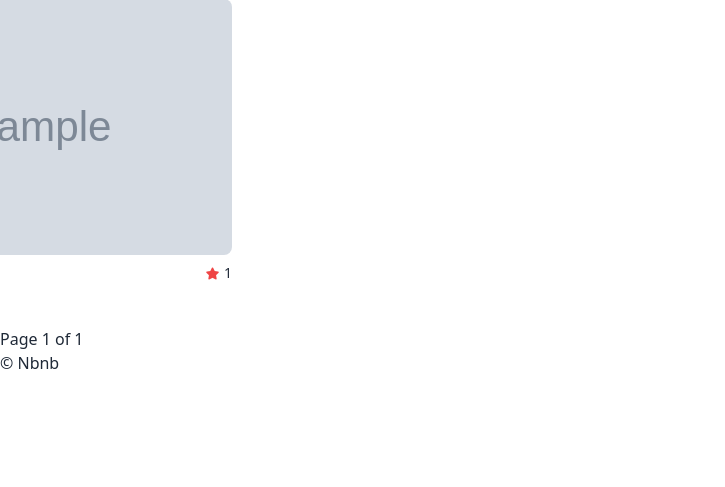
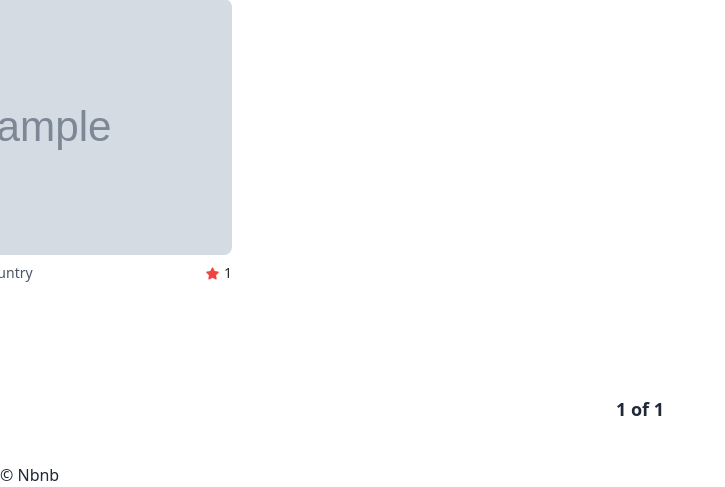
Before and after one commit to heoboseong7/airbnb-clone, a Django app: template templates/rooms/room_list.html in a window 1280 px wide; the page is wider, and only the part inside the window is pictured. Shown: the part 625-1112 px from the top of that part, without its empty margins (0-725 px from the left). Before the commit the page ends 994 px from the top of that part, so only its background shows below. Run offline with Django 3.2, Linux system fonts and the light colour scheme; the template is opened without the code that fills it: most values are stand-ins (such as "Sample title", 1, 10 or a date in 2020); grey boxes marked "Sample" are stand-in pictures; style sheets or scripts are compiled from the project's sources; some libraries are stand-ins or nearby versions.

Commit message:
#20.7 Finishing Room Cards and Pagination

```diff
--- a/templates/partials/room_card.html
+++ b/templates/partials/room_card.html
@@ -1,14 +1,15 @@
-<div class="w-1/4 mb-10 px-2">
+<div class="w-1/4 mb-10 px-2 overflow-hidden">
     <div class="w-full h-64 bg-cover bg-center rounded-lg mb-2" style="background-image: url({{room.first_photo}});"></div>
-    <div class="flex justify-between">
-        <div>
+    <div class="flex justify-between mb-2">
+        <div class="w-4/5 overflow-hidde flex">
             {% if room.host.superhost %}
-                <span class="uppercase font-bold text-xs text-black border border-black rounded py-px px-1">superhost</span>
+                <span class="mr-2 uppercase font-bold text-xs text-black border border-black rounded py-px px-1">superhost</span>
             {% endif %}
-            <span class="text-sm text-gray-600 font-light">{{room.city}}</sapn>
+            <span class="text-sm text-gray-600 block">{{room.city}}, {{room.country.name}}</sapn>
         </div>
         <span class="text-sm">
             <i class="fas fa-star text-red-500 text-xs mr-px"></i> {{room.total_rating}}
         </span>
     </div>
+    <span class="text-black w-11/12 block truncate">{{room.name}}</span>
 </div>
--- a/templates/rooms/room_list.html
+++ b/templates/rooms/room_list.html
@@ -5,24 +5,28 @@
 {% endblock page_title %}
 
 {% block content %}
-    <div class="max-w-screen-2xl mx-auto">
+    <div class="max-w-screen-2xl mx-auto pb-10">
         <div class="rounded-xl bg-gray-800 h-50vh -mx-40 mt-32 mb-24 bg-cover bg-center"></div>
-            <div class="flex flex-wrap -mx-40">
+            <div class="flex flex-wrap -mx-40 mb-10">
                 {% for room in rooms %}
                     {% include "partials/room_card.html" with room=room %}
                 {% endfor %}
             </div>
-            <h5>
+            <div class="flex items-center justify-center mx-auto container">
                 {% if page_obj.has_previous %}
-                <a href="?page={{page_obj.previous_page_number}}">Previous</a>
+                    <a href="?page={{page_obj.previous_page_number}}" class="text-green-500">
+                        <i class="fas fa-arrow-left fa-lg"></i>
+                    </a>
                 {% endif %}
-            Page {{page_obj.number}} of {{page_obj.paginator.num_pages}}
+                <span class="mx-3 font-semibold text-lg">{{page_obj.number}} of {{page_obj.paginator.num_pages}}</span>
                 <!-- django는 너무 많은 logic을 허용하지 않음
                 필요한 경우 filter를 사용-->
                 {% if page_obj.has_next %}
-                <a href="?page={{page_obj.next_page_number}}">Next</a>
+                    <a href="?page={{page_obj.next_page_number}}" class="text-green-500">
+                        <i class="fas fa-arrow-right fa-lg"></i>
+                    </a>
                 {% endif %}
-            </h5>
+            </div>
     </div>
 
 {% endblock content %}
```
Lines whose indentation alone changed are shown as unchanged.
